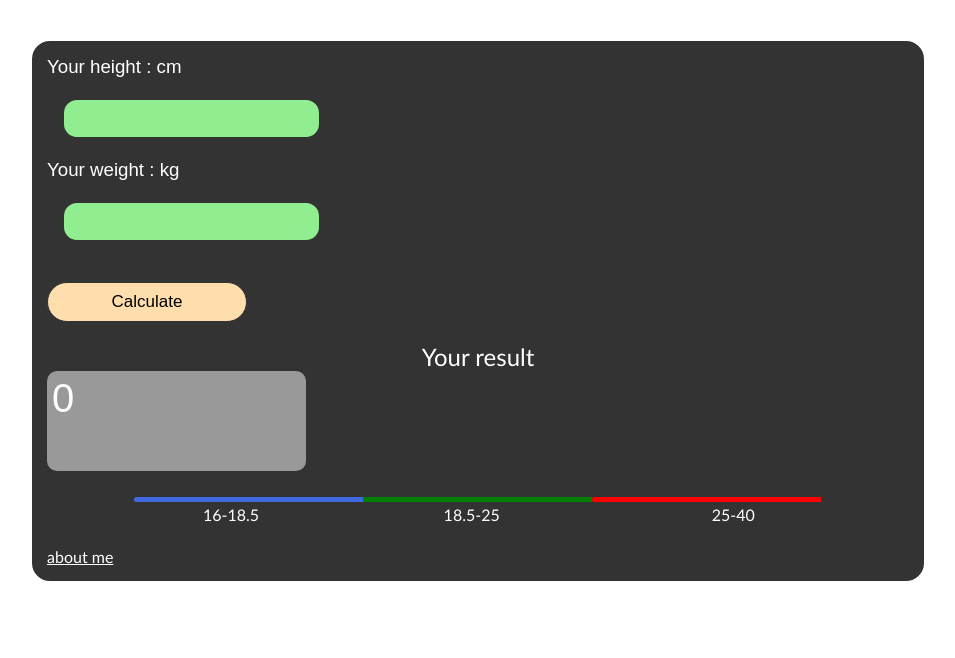
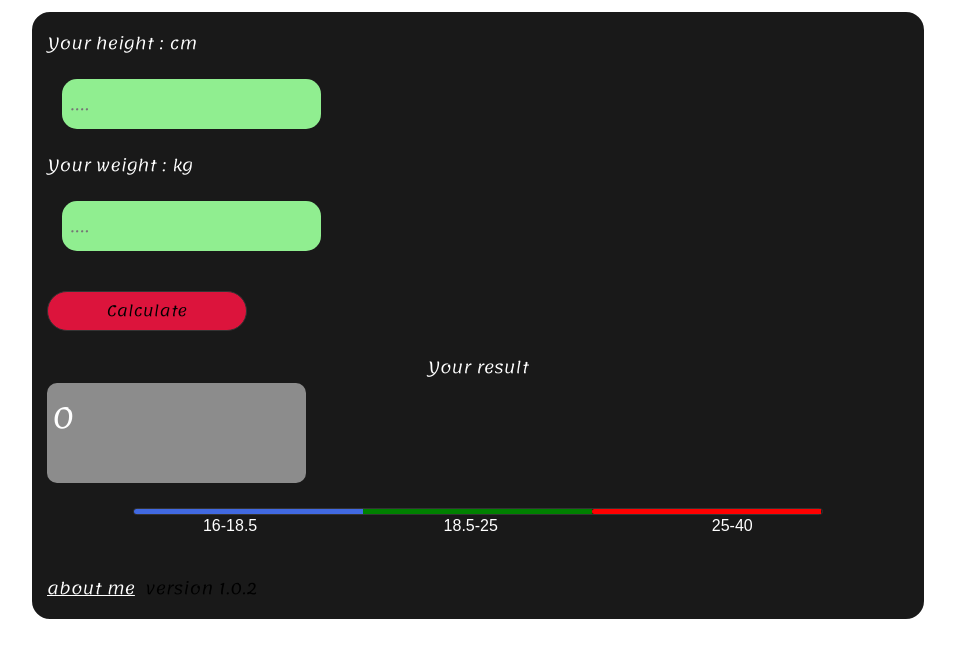
Before and after one commit to Developer-Mominov/bmi, a plain HTML site: page index.html in a window 1280 px wide. Shown: the whole page, without its empty margins (162-1117 px from the left). Drawn offline with nearby package versions, Linux system fonts and the light colour scheme.

Commit message:
Update index.html

```diff
--- a/index.html
+++ b/index.html
@@ -6,11 +6,15 @@
     <meta name="viewport" content="width=device-width, initial-scale=1.0">
     <title>BMI calculator</title>
 
+    <link rel="preconnect" href="https://fonts.gstatic.com">
+    <link href="https://fonts.googleapis.com/css2?family=Lemonada:wght@300&display=swap" rel="stylesheet">
+
+
     <style>
       *{
           margin:0;
           padding:0;
-          font-family: 'Gill Sans', 'Gill Sans MT', Calibri, 'Trebuchet MS', sans-serif;
+          font-family: 'Lemonada', cursive;
           box-sizing: border-box;
           user-select: none;
     }
@@ -29,16 +33,17 @@
           border-radius: 20px;
           padding: 15px;
 
-        background: #333;
+        background: #191919;
       }
     nav h2{
         color: #fff;
         font-weight: 400;
     }
     .div h3{
-        font-family: sans-serif;
+        font-family: 'Lemonada', cursive;
         font-weight: 400;
         color: #fff;
+        font-size: 16px;
 
     }
 
@@ -46,7 +51,7 @@
         width: 30%;
         padding: 8px;
         border-radius: 15px;
-        border:2px solid #333;
+        border:none;
         margin: 20px 0;
         transform: translateX(15px);
         background: lightgreen;
@@ -58,14 +63,15 @@
         border-radius: 20px;
         border: 1px solid #333;
         margin-top: 20px;
-        font-size: 17px;
-        font-family: sans-serif;
-        background: navajowhite;
+        font-size: 15px;
+        font-family: 'Lemonada', cursive;
+        background: crimson;
     }
     .res{
         padding-top: 20px;
     }
     .res h2{
+        font-size: 16px;
         font-weight: 400;
         text-align: center;
         color: #fff;
@@ -107,6 +113,8 @@
     .yozuv h3{
         font-size: 40px;
         color: #fff;
+        font-size: 30px;
+
     }
     .yozuv h2{
         text-align: left;
@@ -116,6 +124,7 @@
         color:#fff;
         position: absolute;
         top:8px;
+        font-family: sans-serif;
     }
     .dr1{
         left: 10%;
@@ -136,7 +145,7 @@
         width: 100%;
         height: 100vh;
         align-items: center;
-        background: #333;
+        background: #191919;
         color:#fff;
         font-family: monospace;
     }
@@ -156,7 +165,7 @@
 
     button:hover{
         cursor: pointer;
-        background: crimson;
+        background: lightsalmon;
     }
     @media(max-width:800px){
         .yozuv{
@@ -191,6 +200,9 @@
     .dr3{
         left: 81%;;
     }
+    #dfg{
+        font-family: sans-serif;
+    }
 
 
 
@@ -208,13 +220,12 @@
 
     <div class="bmi">
 
-        <nav><h2>BMI calculator</h2></nav>
        <div class="div">
         <h3>Your height : cm</h3>
-        <input type="text" id="f1">
+        <input type="text" id="f1" placeholder="....">
 
         <h3>Your weight : kg</h3>
-        <input type="text"  id="f2">
+        <input type="text"  id="f2" placeholder="....">
 
         <br>
 
@@ -246,11 +257,12 @@
 
 <br>
        <a  style="color:#fff" href="https://devhmt.netlify.app" target="_blank">about me</a>
+       <p style="display: inline-block; padding-left: 5px;">version 1.0.2</p>
 </div>
 
     </div>
 
-    <script src="https://ajax.googleapis.com/ajax/libs/jquery/3.5.1/jquery.min.js"></script>
+    <script src="./jquery.min.js"></script>
 
     <script>
 
```
